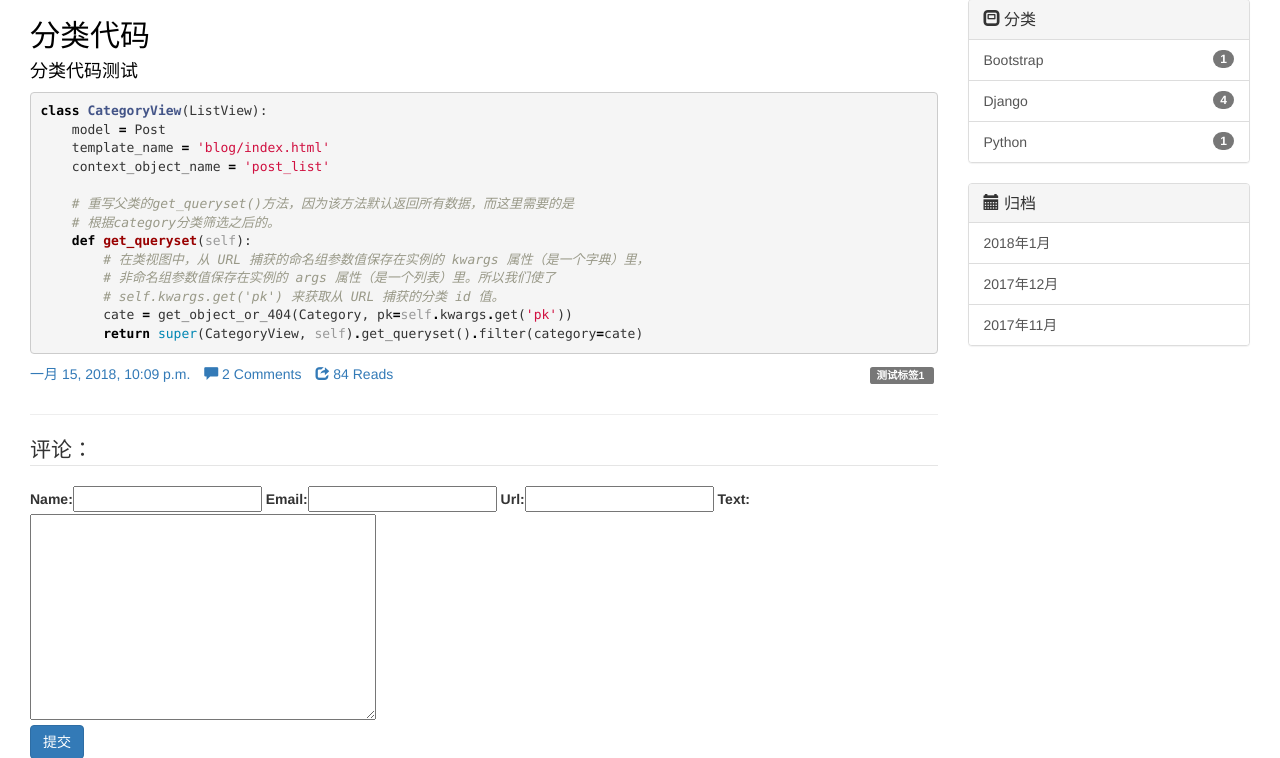
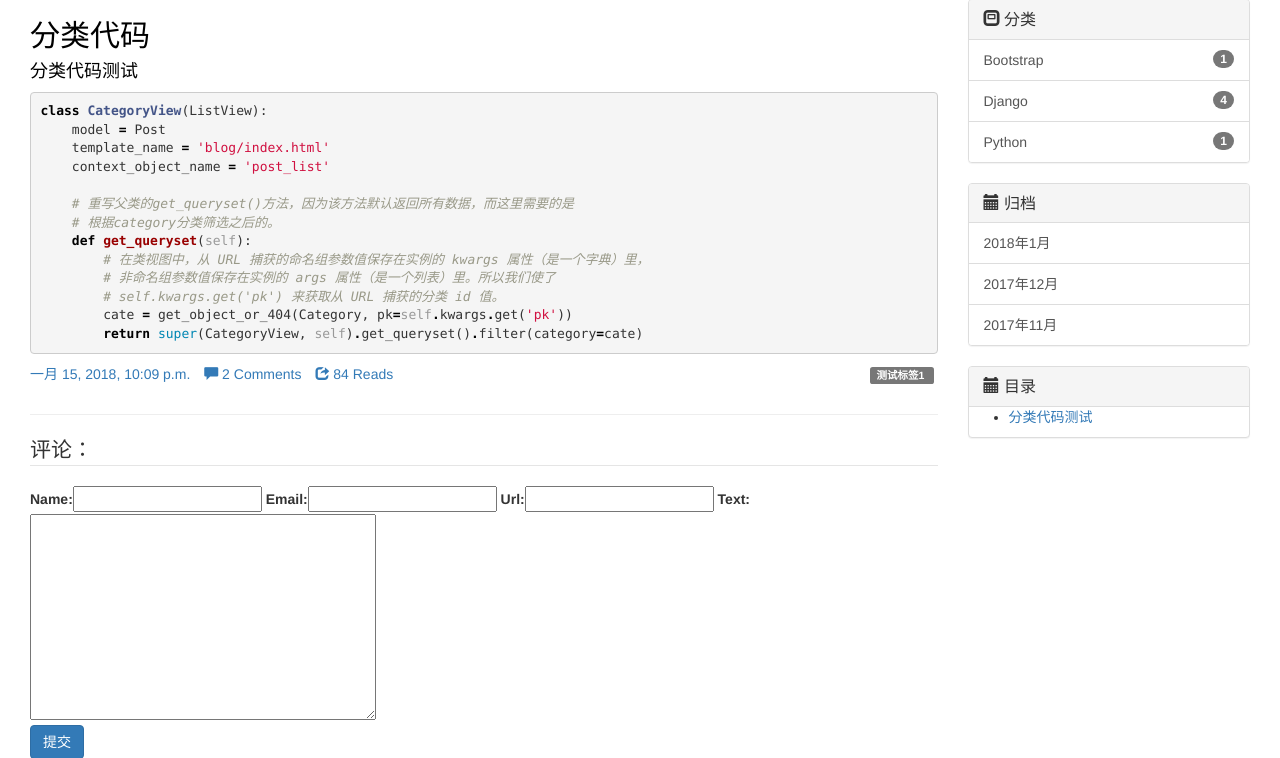
Before and after one commit to cashlu/MyNewBlog, a Django app: page /post/5/ in a window 1280 px wide. Shown: the part 71-829 px from the top of the page. Run offline with Django 3.2, Linux system fonts and the light colour scheme; data comes from the database, SQL or seed files in the repository; both versions use the stored data as it was after the commit; some libraries are stand-ins or nearby versions.

Commit message:
add the catalog of article at the right side of detail page

```diff
--- a/templates/base.html
+++ b/templates/base.html
@@ -133,6 +133,8 @@
                 {% endfor %}
             </div>
         </div>
+    {% block toc %}
+    {% endblock %}
     </div>
     <!--/Right Column -->
     <!--todo 标签云用label来做，有样式-->
--- a/templates/blog/detail.html
+++ b/templates/blog/detail.html
@@ -119,3 +119,11 @@
         </ul>
     </div>
 {% endblock %}
+{% block toc %}
+    <div class="panel panel-default">
+        <div class="panel-heading">
+            <h1 class="panel-title"><span class="glyphicon glyphicon-calendar"></span> 目录</h1>
+        </div>
+        {{ post.toc|safe }}
+    </div>
+{% endblock %}
```
Also changed, not shown: db.sqlite3, 12 other files. Lines whose indentation alone changed are shown as unchanged.
